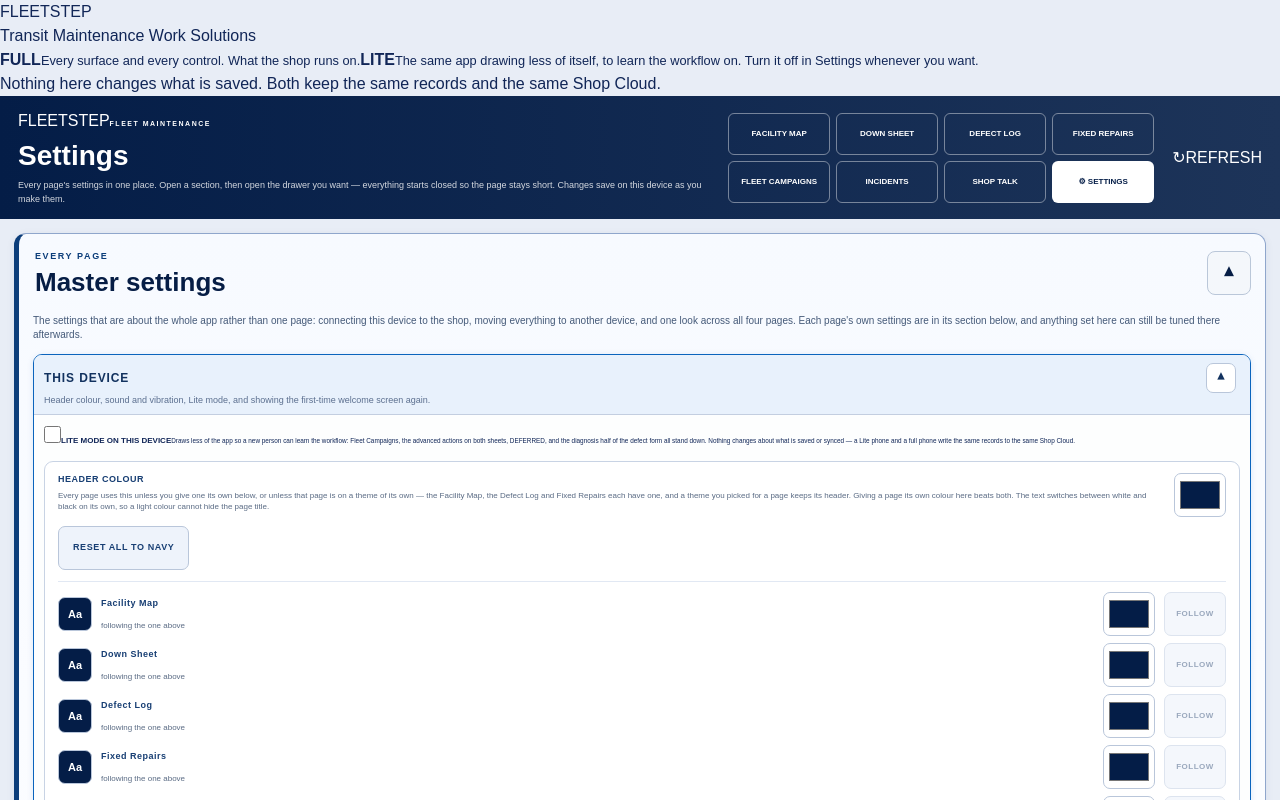
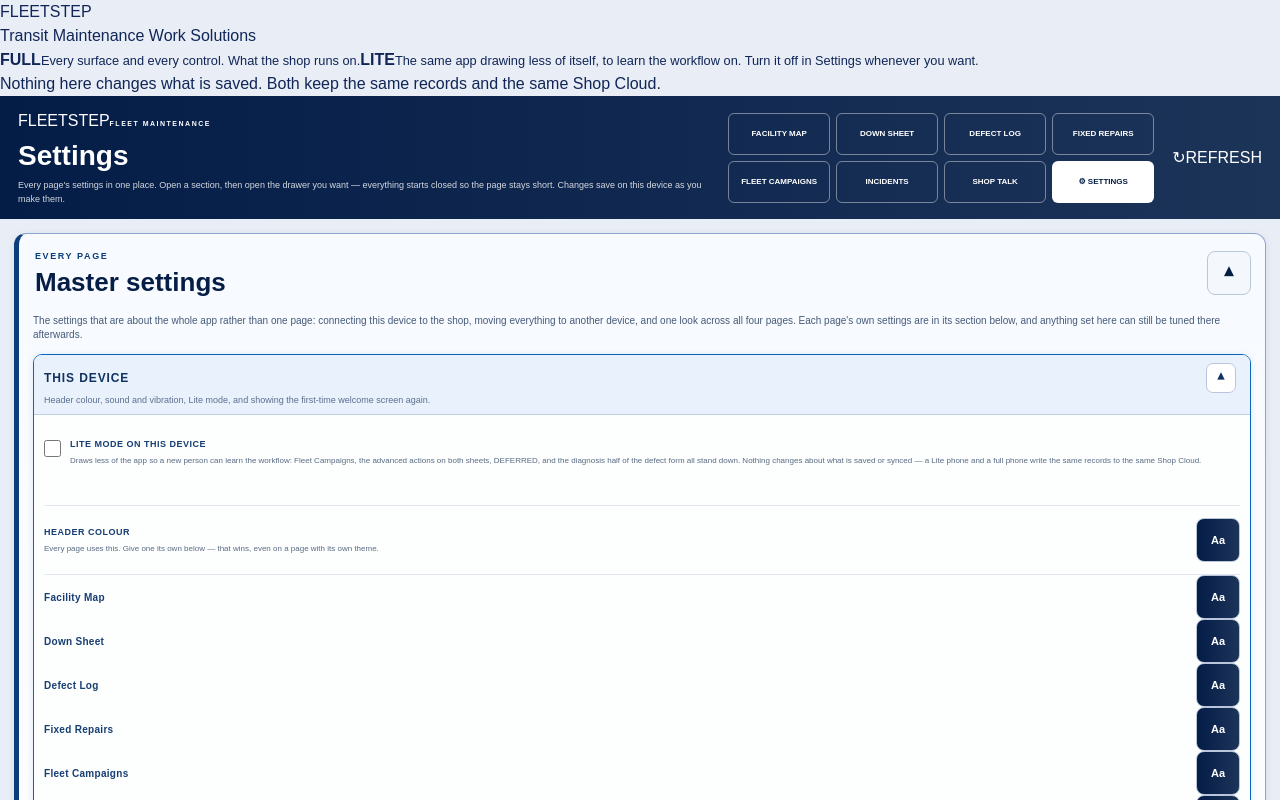
Before and after one commit to curtistheconqueror/bus-tracker, a Next.js app: page /settings in a window 1280 px wide. Both pictures are taken after a click on the button 335 px from the left and 384 px from the top of the page. Shown: the top 800 px of the page. Built offline with nearby package versions, Linux system fonts and the light colour scheme.

Commit message:
Mirror main: the header panel, as little as it can be drawn as
Co-Authored-By: Claude Opus 5 <noreply@anthropic.com>
Claude-Session: https://claude.ai/code/session_0145v9fdwisQTxHrPueMLTMr

```diff
--- a/app/settings/page.tsx
+++ b/app/settings/page.tsx
@@ -39,7 +39,7 @@ import "./settings.css";
 import MapSettingsPanel from "./_components/map-settings-panel";
 import CloudSyncControl from "./_components/cloud-sync-control";
 import {DEFAULT_FEEDBACK,type FeedbackSettings,loadFeedbackSettings,saveFeedbackSettings} from "@/src/lib/settings/feedback-settings";
-import {DEFAULT_HEADER_COLOR,DEFAULT_HEADER_THEME,HEADER_SURFACES,HEADER_THEME_KEY,type HeaderTheme,headerContrast,headerTextFor,loadHeaderTheme,resolveHeaderColor,saveHeaderTheme} from "@/src/lib/settings/header-theme";
+import {DEFAULT_HEADER_COLOR,DEFAULT_HEADER_THEME,HEADER_SURFACES,HEADER_THEME_KEY,type HeaderTheme,headerContrast,headerGradient,headerTextFor,loadHeaderTheme,resolveHeaderColor,saveHeaderTheme} from "@/src/lib/settings/header-theme";
 import {pageHeaderThemes} from "@/src/lib/settings/page-header-themes";
 import {BOARD_SETTINGS_KEY,readBoardSettings,writeBoardSettings,THEMES} from "@/src/lib/settings/map-settings";
 import {FLEET_BACKUP_ERRORS,readFleetBackup,restoreFleetBackup} from "@/src/lib/storage/fleet-restore";
@@ -162,6 +162,24 @@ function SectionHead({id,kicker,title,open,onToggle}:{id:string;kicker:string;ti
    stylesheet only has to not defeat it. */
 function SectionBody({id,open,children}:{id:string;open:boolean;children:ReactNode}){
  return <div id={id+"-body"} className="settings-section-body" hidden={!open}>{children}</div>;
+}
+
+/* ONE CONTROL THAT IS ALSO THE SWATCH.
+
+   `<input type="color">` cannot be given content, so showing a colour AND
+   what its text will look like took two elements per row — a swatch chip and
+   a picker, side by side, saying the same thing twice on eight rows. Here the
+   real input fills the box at opacity 0: the box draws the colour and the
+   computed ink, the input takes the click, the focus and the keyboard, and
+   `:focus-within` puts the ring back on the box. One element per row.
+
+   44px, because it is a swatch a thumb has to hit and this app's floor for
+   that is 44 everywhere else. */
+function HeaderSwatch({colour,label,onPick}:{colour:string;label:string;onPick:(value:string)=>void}){
+ return <label className="hc-swatch" style={{background:headerGradient(colour),color:headerTextFor(colour)}}>
+  <span aria-hidden="true">Aa</span>
+  <input type="color" value={colour} onChange={event=>onPick(event.target.value)} aria-label={label}/>
+ </label>;
 }
 
 export default function SettingsPage(){
@@ -499,35 +517,60 @@ export default function SettingsPage(){
          app's colour was, which is how five different navies happened. This is
          that missing thing: one colour, and a page can differ when it has a
          reason to. */}
+     {/* MINIMALIST, WITH MORE CONTROLS THAN BEFORE RATHER THAN FEWER. Curtis:
+         "Just make it as much of a minimalist design as you can. Even though
+         we have more settings controls."
+
+         Measured at 390, before and after, both from `innerText` and the
+         rendered box: 57 elements, 18 controls, 149 words and 643px at 390 became
+         51 elements, 10 controls, 53 words and 490px. Two swatches on every row showing the
+         same colour, "following the one above" written out seven times to say
+         that nothing is happening, EIGHT GREYED-OUT FOLLOW BUTTONS — one per
+         row, out of the box — and six lines of paragraph before the first
+         control.
+
+         What went, and why each was safe to lose:
+         - The second swatch. The colour well IS the swatch now: a real
+           <input type="color"> at opacity 0 filling a box that draws the
+           colour and the computed ink. One element doing both jobs, and the
+           `Aa` still shows a pale pick turning the words black.
+         - The status line, except when there IS something to say. Seven rows
+           saying "following the one above" is the absence of news.
+         - The disabled buttons. A row with no override has nothing to clear,
+           so it carries no control at all; one appears when there is.
+         - The paragraph. The rows teach it: a tagged row shows what decides
+           that page, and the swatch beside it shows the result. */}
      <section className="settings-header-colour">
-      <div className="header-colour-shared">
-       <label><span><b>HEADER COLOUR</b><small>Every page uses this unless you give one its own below, or unless that page is on a theme of its own — the Facility Map, the Defect Log and Fixed Repairs each have one, and a theme you picked for a page keeps its header. Giving a page its own colour here beats both. The text switches between white and black on its own, so a light colour cannot hide the page title.</small></span>
-        <input type="color" value={headerTheme.shared} onChange={event=>setHeaderTheme({...headerTheme,shared:event.target.value})} aria-label="Header colour for every page"/></label>
-       <button type="button" className="header-colour-reset" onClick={()=>setHeaderTheme({shared:DEFAULT_HEADER_COLOR,overrides:{}})}>RESET ALL TO NAVY</button>
+      <div className="hc-head">
+       <div><b>HEADER COLOUR</b><small>Every page uses this. Give one its own below — that wins, even on a page with its own theme.</small></div>
+       <HeaderSwatch colour={headerTheme.shared} label="Header colour for every page"
+        onPick={value=>setHeaderTheme({...headerTheme,shared:value})}/>
       </div>
-      <div className="header-colour-list">
+      <div className="hc-list">
        {HEADER_SURFACES.map(surface=>{
         const own=headerTheme.overrides[surface.key];
         const page=pageThemes[surface.key];
         /* The same function the pages resolve through, so this row shows what
            that page draws rather than a second opinion about it. */
         const effective=resolveHeaderColor(headerTheme,surface.key,page);
-        return <div className="header-colour-row" key={surface.key}>
-         <span className="header-colour-swatch" style={{background:effective,color:headerTextFor(effective)}} aria-hidden="true">Aa</span>
+        return <div className="hc-row" key={surface.key}>
          <b>{surface.label}</b>
-         <small>{own?"its own colour":page?"its page theme decides this":"following the one above"}</small>
-         <input type="color" value={effective} onChange={event=>setHeaderTheme({...headerTheme,overrides:{...headerTheme.overrides,[surface.key]:event.target.value}})} aria-label={surface.label+" header colour"}/>
-         <button type="button" disabled={!own} onClick={()=>{const next={...headerTheme.overrides};delete next[surface.key];setHeaderTheme({...headerTheme,overrides:next})}} aria-label={"Clear "+surface.label+"'s own header colour"}>FOLLOW</button>
+         {own?<i>own</i>:page?<i>page theme</i>:null}
+         {own?<button type="button" className="hc-clear" aria-label={"Clear "+surface.label+"'s own header colour"}
+          onClick={()=>{const next={...headerTheme.overrides};delete next[surface.key];setHeaderTheme({...headerTheme,overrides:next})}}>&#215;</button>:null}
+         <HeaderSwatch colour={effective} label={surface.label+" header colour"}
+          onPick={value=>setHeaderTheme({...headerTheme,overrides:{...headerTheme.overrides,[surface.key]:value}})}/>
         </div>;
        })}
       </div>
-      {/* THE WORST OF THE EIGHT, against the text that will actually be drawn.
-          It quoted the SHARED colour against WHITE: wrong twice over, because
-          the title switches to black on a light colour, and because a pale
-          override on one page left the note reporting the navy everybody else
-          has. Shown rather than enforced — the switch already keeps the title
-          legible, and this is about whether the header still reads as one. */}
-      <small className="header-colour-note">Lowest header contrast: {(() => {
+      <div className="hc-foot">
+       <button type="button" className="hc-reset" onClick={()=>setHeaderTheme({shared:DEFAULT_HEADER_COLOR,overrides:{}})}>Reset all to navy</button>
+       {/* THE WORST OF THE EIGHT, against the text that will actually be
+           drawn. It quoted the SHARED colour against WHITE: wrong twice over,
+           because the title switches to black on a light colour, and because
+           a pale override on one page left the note reporting the navy
+           everybody else has. Shown rather than enforced. */}
+       <small>{(() => {
         const worst=HEADER_SURFACES.map(surface=>{
          const colour=resolveHeaderColor(headerTheme,surface.key,pageThemes[surface.key]);
          /* `headerContrast`, which scores BOTH ends of the bar. The flat
@@ -537,6 +580,7 @@ export default function SettingsPage(){
         }).reduce((low,row)=>row.ratio<low.ratio?row:low);
         return Math.round(worst.ratio*100)/100+":1 on "+worst.label;
        })()}</small>
+      </div>
      </section>
      <section className="settings-feedback">
       <label className="settings-check"><input type="checkbox" checked={feedback.sound} onChange={event=>setFeedback({sound:event.target.checked,vibration:event.target.checked})}/>
--- a/app/settings/settings.css
+++ b/app/settings/settings.css
@@ -178,82 +178,118 @@ html,body{margin:0;min-height:100%;background:#e8edf6;color:#112657;font-family:
 /* Re-asking the first-run question, from the page that owns every other
    per-device choice. It re-opens the welcome rather than switching anything:
    the mode changes only when somebody picks one. */
-.settings-welcome-again{display:flex;align-items:center;justify-content:space-between;gap:12px;margin:0 0 12px;border:1px solid #c8d3e4;border-radius:9px;background:#fff;padding:11px 13px}
+.settings-welcome-again{display:flex;align-items:center;justify-content:space-between;gap:12px;margin:0;padding:12px 0}
 .settings-welcome-again>div{display:grid;gap:3px;min-width:0}
 .settings-welcome-again b{color:#173e73;font-size:9px;font-weight:900;letter-spacing:.5px}
 .settings-welcome-again small{color:#5a6b84;font-size:8px;line-height:1.45}
-.show-welcome-again{flex-shrink:0;min-height:34px;border:1px solid #0b64bd;border-radius:6px;background:#0b64bd;color:#fff;padding:0 14px;font-size:8px;font-weight:900;letter-spacing:.4px;cursor:pointer}
-.show-welcome-again:hover{background:#09539d}
-@media(max-width:760px){.settings-welcome-again b{font-size:10px}.settings-welcome-again small{font-size:9px}.show-welcome-again{min-height:44px;font-size:10px;padding:0 16px}}
+.show-welcome-again{flex-shrink:0;min-height:44px;border:0;background:none;color:#0b64bd;padding:0;font-size:9px;font-weight:900;letter-spacing:.4px;cursor:pointer}
+.show-welcome-again:hover{text-decoration:underline}
+@media(max-width:760px){.settings-welcome-again b{font-size:10px}.settings-welcome-again small{font-size:9px}.show-welcome-again{min-height:44px;font-size:10px;padding:0}}
 
 /* SOUND AND VIBRATION, two switches that needed a rule of their own.
 
    `.settings-check` is styled in two places and NEITHER reaches this page:
    `down-sheet.css` scopes its layout half to `.down-settings-body`, and
    `defect-log.css` to `.log-settings`. What survives here is `input{...}` and
-   `span{font-size:8px}` — no display, no box. One such label gets away with
-   it, which is why `.settings-lite-switch` above has no rule and looks fine.
-   Two of them do not: measured at 390px both computed `display:inline`, the
-   labels OVERLAPPED by 17px, and the second checkbox landed at x=143 in the
-   middle of the first one's last sentence.
+   `span{font-size:8px}` — no display, no box. Measured at 390px both
+   computed `display:inline`, the labels OVERLAPPED by 17px, and the second
+   checkbox landed at x=143 in the middle of the first one's last sentence.
+
+   AND `.settings-lite-switch` WAS NEVER FINE. This comment used to say one
+   such label gets away with it, which is why that section had no rule —
+   looked at, it renders as `LITE MODE ON THIS DEVICEDraws less of the app…`,
+   one run-together paragraph with the checkbox sitting in the first word. It
+   predates this release and the claim was never measured; the selector below
+   now covers both.
 
    So this is the `.settings-welcome-again` card beside it, with its own
    tokens, holding rows instead of one line. */
-.settings-feedback{display:grid;gap:9px;margin:0 0 12px;border:1px solid #c8d3e4;border-radius:9px;background:#fff;padding:11px 13px}
-.settings-feedback .settings-check{display:flex;flex-direction:row;align-items:flex-start;gap:9px;min-height:44px;margin:0;padding:0;cursor:pointer}
-.settings-feedback .settings-check input{flex:none;width:17px;height:17px;margin:2px 0 0;accent-color:#0b64bd}
-.settings-feedback .settings-check>span{display:grid;gap:3px;min-width:0}
-.settings-feedback b{color:#173e73;font-size:9px;font-weight:900;letter-spacing:.5px}
-.settings-feedback small{color:#5a6b84;font-size:8px;line-height:1.45}
-@media(max-width:760px){.settings-feedback b{font-size:10px}.settings-feedback small{font-size:9px}.settings-feedback .settings-check{min-height:48px}}
+.settings-feedback{display:grid;gap:9px;margin:0;padding:12px 0}
+/* ONE RULED LIST, NOT FOUR CARDS. Every other section on this page is a
+   bordered white card inside a drawer that is itself a bordered card inside a
+   section that is another one — three frames deep before any content, which
+   is what makes a settings page feel heavy no matter how little is in it.
+   THIS DEVICE is the drawer this release touched, so it is the one converted:
+   a hairline between sections says the same thing a border does and draws one
+   pixel instead of a box. The rest of the page is unchanged and is a bigger
+   change to offer than to make. */
+.settings-drawer-body>.settings-lite-switch,.settings-drawer-body>.settings-header-colour,
+.settings-drawer-body>.settings-feedback,.settings-drawer-body>.settings-welcome-again{border-top:1px solid #e1e8f3}
+.settings-drawer-body>.settings-lite-switch:first-child{border-top:0}
+.settings-lite-switch{display:grid;margin:0;padding:12px 0}
+.settings-feedback .settings-check,.settings-lite-switch .settings-check{display:flex;flex-direction:row;align-items:flex-start;gap:9px;min-height:44px;margin:0;padding:0;cursor:pointer}
+.settings-feedback .settings-check input,.settings-lite-switch .settings-check input{flex:none;width:17px;height:17px;margin:2px 0 0;accent-color:#0b64bd}
+.settings-feedback .settings-check>span,.settings-lite-switch .settings-check>span{display:grid;gap:3px;min-width:0}
+.settings-feedback b,.settings-lite-switch b{color:#173e73;font-size:9px;font-weight:900;letter-spacing:.5px}
+.settings-feedback small,.settings-lite-switch small{color:#5a6b84;font-size:8px;line-height:1.45}
+@media(max-width:760px){.settings-feedback b,.settings-lite-switch b{font-size:10px}.settings-feedback small,.settings-lite-switch small{font-size:9px}.settings-feedback .settings-check,.settings-lite-switch .settings-check{min-height:48px}}
 
-/* THE APP'S HEADER COLOUR, AND THE EIGHT PAGES THAT CAN DIFFER FROM IT.
+/* THE APP'S HEADER COLOUR, AS LITTLE AS IT CAN BE DRAWN AS.
 
-   It shipped as markup with no rules at all, which is not a smaller version
-   of the right thing — measured at 430 on a real page, every row rendered as
-   inline text: the label, the status and the FOLLOW button ran together in
-   the middle of a sentence, the swatch sat inside the words, and the section
-   was 519px of unstyled prose. The same trap `.settings-feedback` above
-   documents: this page's base stylesheet gives `b`, `small` and `button`
-   enough to look deliberate one at a time and nothing that makes a ROW.
+   It shipped as markup with no rules at all — measured at 430 on a real page,
+   every row rendered as inline text: the label, the status and the button ran
+   together in the middle of a sentence and the section was 519px of unstyled
+   prose. Then it was styled and was still too much: 57 elements, 18 controls, 149 words and 643px at 390,
+   a quarter of the Settings page for one setting — EIGHT of those controls
+   disabled FOLLOW buttons.
 
-   Written as a grid with named columns rather than flex, because the one
-   thing a row has to do is line its swatch, its name, its picker and its
-   button up with the row above it — eight of them in a column, where flex
-   would size each row to its own longest label. */
-.settings-header-colour{display:grid;gap:11px;margin:0 0 12px;border:1px solid #c8d3e4;border-radius:9px;background:#fff;padding:11px 13px}
+   (The first version of this comment said 112 words and 630px. 112 counted
+   the heading, the paragraph and the seven repeated status lines and left out
+   the row names, the swatch letters and the eight FOLLOW labels; 630 is the
+   height at 430 only. Both ends are measured from `innerText` and the box at
+   390 now, which is the only way the two numbers mean the same thing.)
+
+   Curtis: "Just make it as much of a minimalist design as you can. Even
+   though we have more settings controls."
+
+   So: NO CARD. The drawer above it is already a box; a second border inside a
+   border is the thing that makes a settings page feel heavy. A rule between
+   the heading and the list does the same job with one pixel.
+
+   A ROW IS A NAME AND A SWATCH, on one line, 44px tall because that is this
+   app's tap target everywhere. The qualifier and the clear button only exist
+   on a row that has something to qualify or to clear, so seven rows out of
+   eight carry exactly two things. */
+.settings-header-colour{display:grid;gap:3px;margin:0;padding:12px 0}
 .settings-header-colour b{color:#173e73;font-size:9px;font-weight:900;letter-spacing:.5px}
 .settings-header-colour small{color:#5a6b84;font-size:8px;line-height:1.45}
-.header-colour-shared{display:grid;gap:9px}
-.header-colour-shared>label{display:flex;align-items:flex-start;justify-content:space-between;gap:11px;min-height:44px;cursor:pointer}
-.header-colour-shared>label>span{display:grid;gap:3px;min-width:0}
-/* 44px: this is a colour swatch a thumb has to hit, not a form field. */
-.settings-header-colour input[type=color]{flex:none;width:52px;height:44px;border:1px solid #b9c6da;border-radius:7px;background:#fff;padding:3px;cursor:pointer}
-.header-colour-reset{justify-self:start;min-height:44px;border:1px solid #b9c6da;border-radius:7px;background:#eef3fb;color:#173e73;padding:0 14px;font-size:9px;font-weight:900;letter-spacing:.6px;cursor:pointer}
-.header-colour-reset:hover{background:#e0e9f7}
-.header-colour-list{display:grid;gap:7px;border-top:1px solid #e1e8f3;padding-top:10px}
-/* swatch · name and status · picker · button. The name column is the only
-   one that flexes, so the three controls stay in one vertical line. */
-.header-colour-row{display:grid;grid-template-columns:34px minmax(0,1fr) auto auto;align-items:center;gap:9px}
-.header-colour-row>b{grid-column:2;align-self:end}
-.header-colour-row>small{grid-column:2;grid-row:2;align-self:start}
-.header-colour-row>.header-colour-swatch{grid-row:1/3}
-.header-colour-row>input[type=color]{grid-row:1/3}
-.header-colour-row>button{grid-row:1/3;min-width:62px;min-height:44px;border:1px solid #b9c6da;border-radius:7px;background:#fff;color:#173e73;padding:0 9px;font-size:8px;font-weight:900;letter-spacing:.5px;cursor:pointer}
-.header-colour-row>button:disabled{border-color:#dde4ef;background:#f4f7fc;color:#9aa8bd;cursor:default}
-/* The swatch is the only thing on this screen that shows what the header
-   actually looks like, so it carries the computed text colour too — a light
-   pick that would hide the page title shows black "Aa" here first. */
-.header-colour-swatch{width:34px;height:34px;display:flex;align-items:center;justify-content:center;border:1px solid #b9c6da;border-radius:7px;font-size:11px;font-weight:900}
-.header-colour-note{display:block;border-top:1px solid #e1e8f3;padding-top:9px}
+.hc-head{display:flex;align-items:center;justify-content:space-between;gap:12px;padding:0 0 9px}
+.hc-head>div{display:grid;gap:3px;min-width:0}
+.hc-list{display:grid;border-top:1px solid #e1e8f3}
+/* name · qualifier · clear · swatch. Only the name column flexes, so the
+   swatches stand in one line down the panel whatever the labels do. */
+.hc-row{min-height:44px;display:grid;align-items:center;gap:9px}
+/* #5a6b84, which is what the `<small>` this replaced used: measured 5.37:1
+   on the drawer. Drawn at #8694ab it was 3.04:1 — under AA at 8px, and it is
+   now the ONLY thing on the row that says this page is not following the
+   shared colour. Quieter than the name beside it, not fainter than legible. */
+.hc-row>i{grid-column:2;color:#5a6b84;font-size:8px;font-style:normal;font-weight:900;letter-spacing:.4px;text-transform:uppercase}
+.hc-row>.hc-swatch{grid-column:4}
+/* The clear sits in its own column so a row that has one does not push its
+   swatch out of line with the seven that do not. */
+.hc-row>.hc-clear{grid-column:3}
+.hc-row>b{grid-column:1;font-size:10px;letter-spacing:.3px}
+.hc-list>.hc-row{grid-template-columns:minmax(0,1fr) auto 44px 44px}
+.hc-clear{width:44px;height:44px;border:0;background:none;color:#5a6b84;font-size:15px;line-height:1;cursor:pointer}
+.hc-clear:hover{color:#173e73}
+/* The swatch IS the picker: a real input at opacity 0 over a box that draws
+   the colour and the ink it will be written in. */
+.hc-swatch{position:relative;flex:none;width:44px;height:44px;display:flex;align-items:center;justify-content:center;border:1px solid #b9c6da;border-radius:8px;font-size:11px;font-weight:900;cursor:pointer}
+/* The input fills the swatch's padding box — 42px inside the 44px border —
+   and the remaining ring belongs to the <label>, which forwards a click to
+   the input it wraps. So the thing a finger hits is 44 even though the input
+   measures 42. Sized explicitly: dropping width/height and letting `inset`
+   do it gave Chromium's own intrinsic size for a colour input, 27px, poking
+   6px out of the box. */
+.hc-swatch input{position:absolute;inset:0;width:100%;height:100%;margin:0;padding:0;border:0;opacity:0;cursor:pointer}
+.hc-swatch:focus-within{outline:2px solid #0b64bd;outline-offset:2px}
+.hc-foot{display:flex;align-items:center;justify-content:space-between;gap:12px;border-top:1px solid #e1e8f3;padding-top:8px}
+.hc-reset{min-width:44px;min-height:44px;border:0;background:none;color:#0b64bd;padding:0;font-size:9px;font-weight:900;letter-spacing:.4px;cursor:pointer}
+.hc-reset:hover{text-decoration:underline}
 @media(max-width:760px){
  .settings-header-colour b{font-size:10px}
  .settings-header-colour small{font-size:9px}
- /* The picker and FOLLOW keep their width; the name column gives way. */
- .header-colour-row{grid-template-columns:30px minmax(0,1fr) auto auto;gap:7px}
- .header-colour-swatch{width:30px;height:30px}
- .settings-header-colour input[type=color]{width:46px}
- .header-colour-row>button{min-width:56px}
+ .hc-row>b{font-size:11px}
 }
 
 /* ─────────────────────────────────────────────────────────────────────────
```
Also changed, not shown: 2 other files (tests, documents, lock files or other folders). Lines whose indentation alone changed are shown as unchanged.
